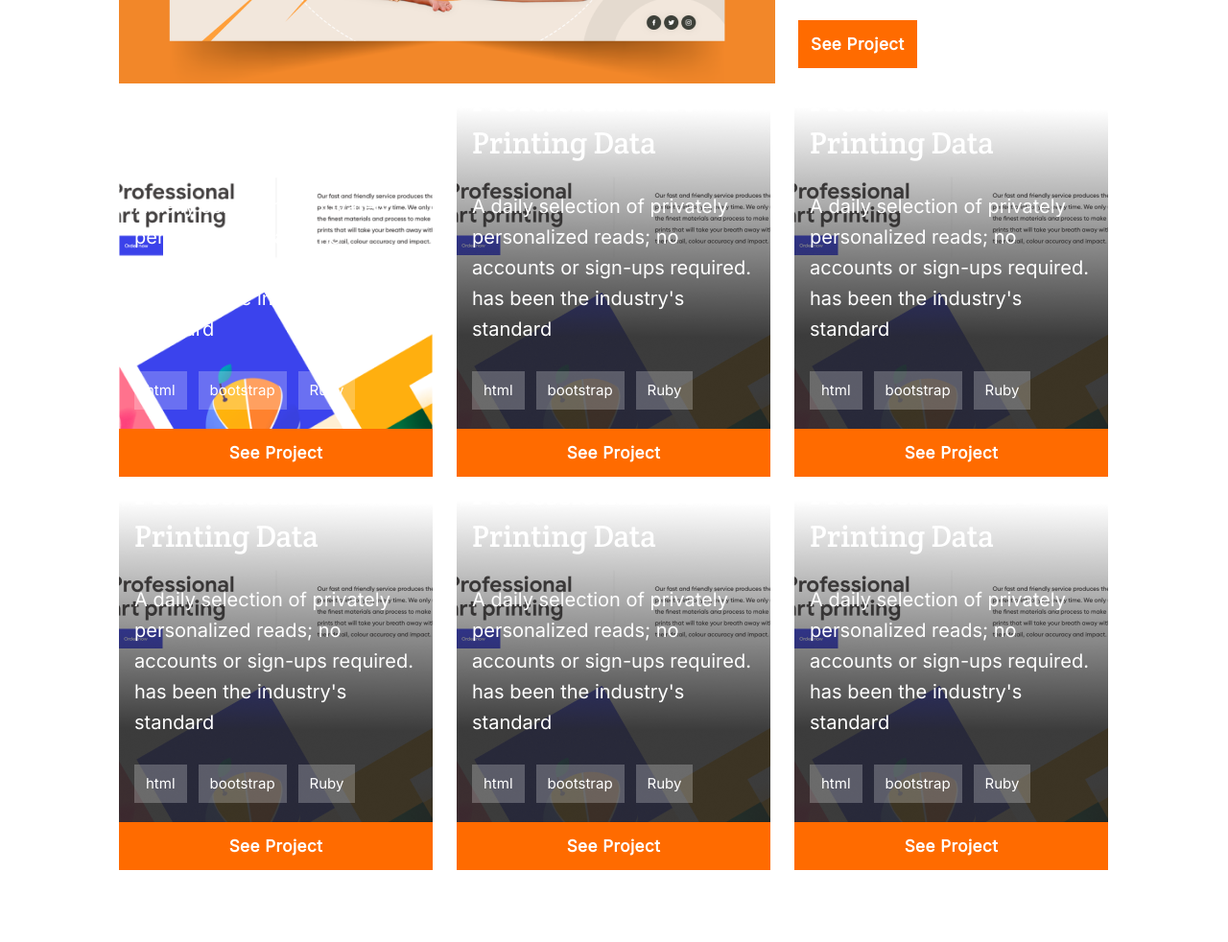
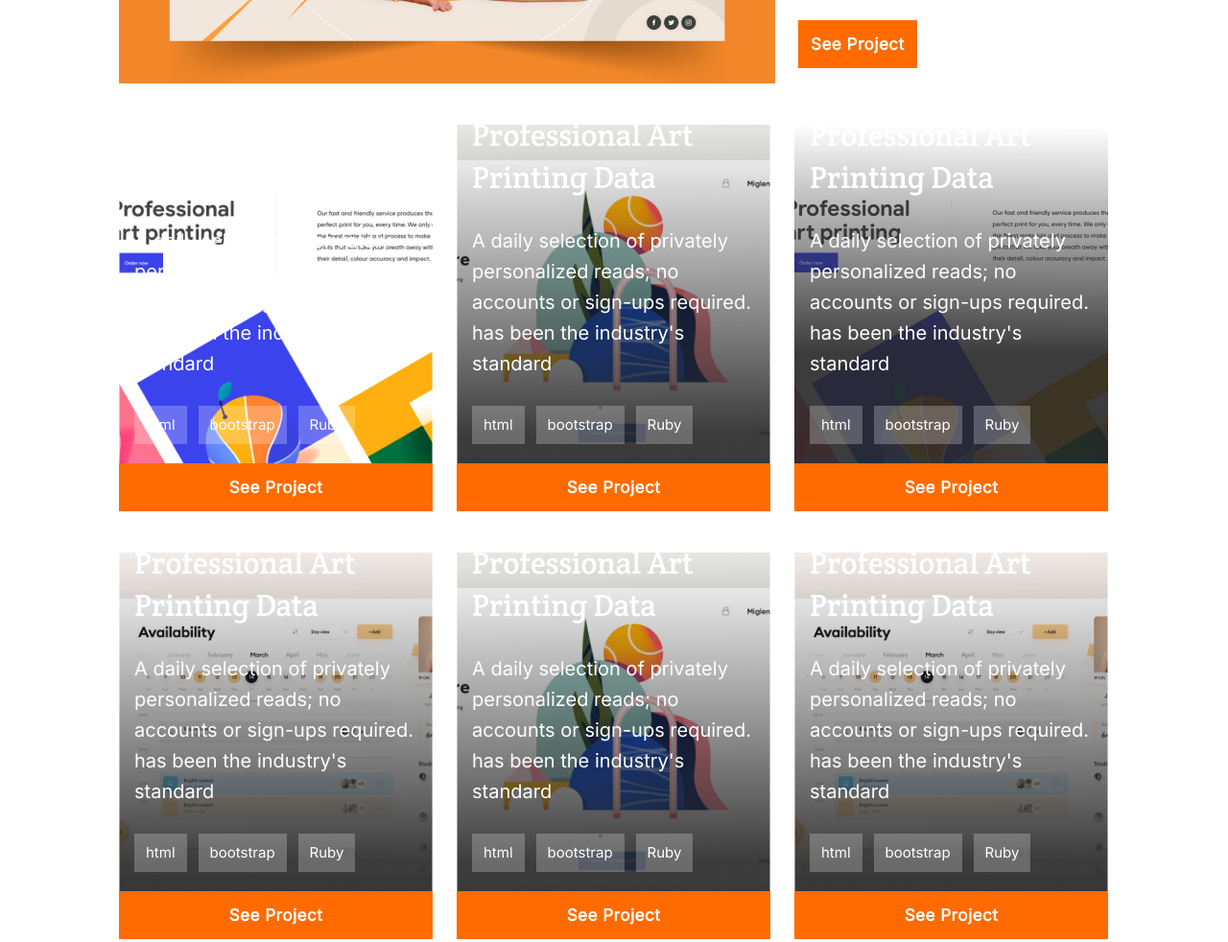
Before and after one commit to PinkMoon25/Portfolio, a plain HTML site: page index.html in a window 1280 px wide. Shown: the part 1451-2433 px from the top of the page at 96% size. Drawn offline with Linux system fonts and the light colour scheme.

Commit message:
Add style and media query to project section

```diff
--- a/styles.css
+++ b/styles.css
@@ -213,7 +213,6 @@ button:hover {
 
 .project-card {
   width: 327px;
-  height: 386px;
   display: flex;
   flex-direction: column;
   justify-content: flex-end;
@@ -525,8 +524,16 @@ textarea {
 
   .one {
     background-image: url(./images/project-card.png);
-    background-repeat: no-repeat;
-    background-position: center;
+    background-size: contain;
+  }
+
+  .two, .five {
+    background-image: url(./images/project-card-1.png);
+    background-size: contain;
+  }
+
+  .four, .six {
+    background-image: url(./images/project-card-2.png);
     background-size: contain;
   }
 
```
